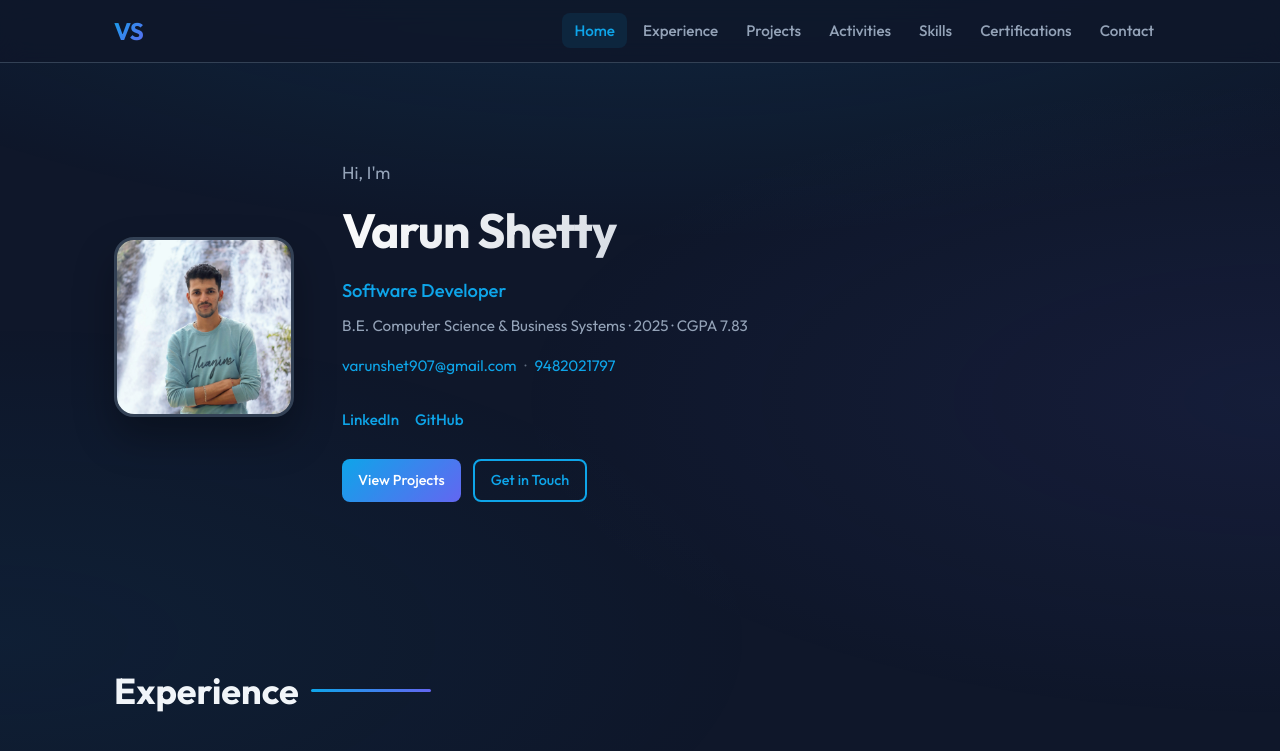
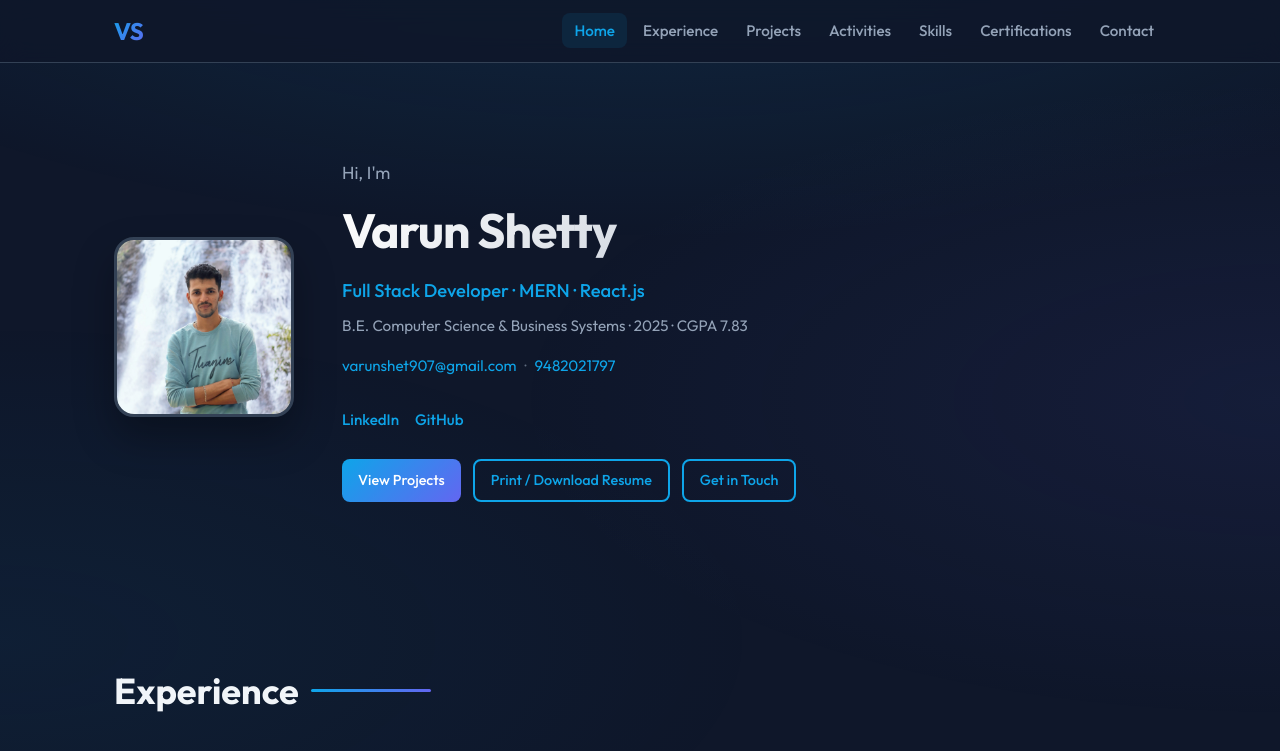
Before and after one commit to varunshetty320-glitch/Resume, a React (Vite) app: page / in a window 1280 px wide. Shown: the top 751 px of the page. Built offline with nearby package versions, Linux system fonts and the light colour scheme.

Commit message:
Update Hero.js

```diff
--- a/src/components/Hero/Hero.js
+++ b/src/components/Hero/Hero.js
@@ -1,6 +1,10 @@
 import { motion } from 'framer-motion'
 import Section from '../Section/Section'
 import './Hero.css'
+
+// Change this to the URL where your printable/downloadable resume is hosted
+// Example: Google Drive share link, Netlify PDF, etc.
+const PRINT_RESUME_URL = 'https://drive.google.com/drive/folders/174EvEOKOtL8AKKF_kF2La-2Bp8TGVG1Y?usp=drive_link'
 
 export default function Hero({ id, onInView }) {
   return (
@@ -49,7 +53,7 @@ export default function Hero({ id, onInView }) {
             animate={{ opacity: 1, y: 0 }}
             transition={{ delay: 0.4 }}
           >
-            Software Developer
+            Full Stack Developer · MERN · React.js
           </motion.p>
           <motion.p
             className="hero-edu"
@@ -103,6 +107,14 @@ export default function Hero({ id, onInView }) {
             <a href="#projects" className="link-button">
               View Projects
             </a>
+            <a
+              href={PRINT_RESUME_URL}
+              target="_blank"
+              rel="noopener noreferrer"
+              className="link-button outline"
+            >
+              Print / Download Resume
+            </a>
             <a href="#contact" className="link-button outline">
               Get in Touch
             </a>
```
